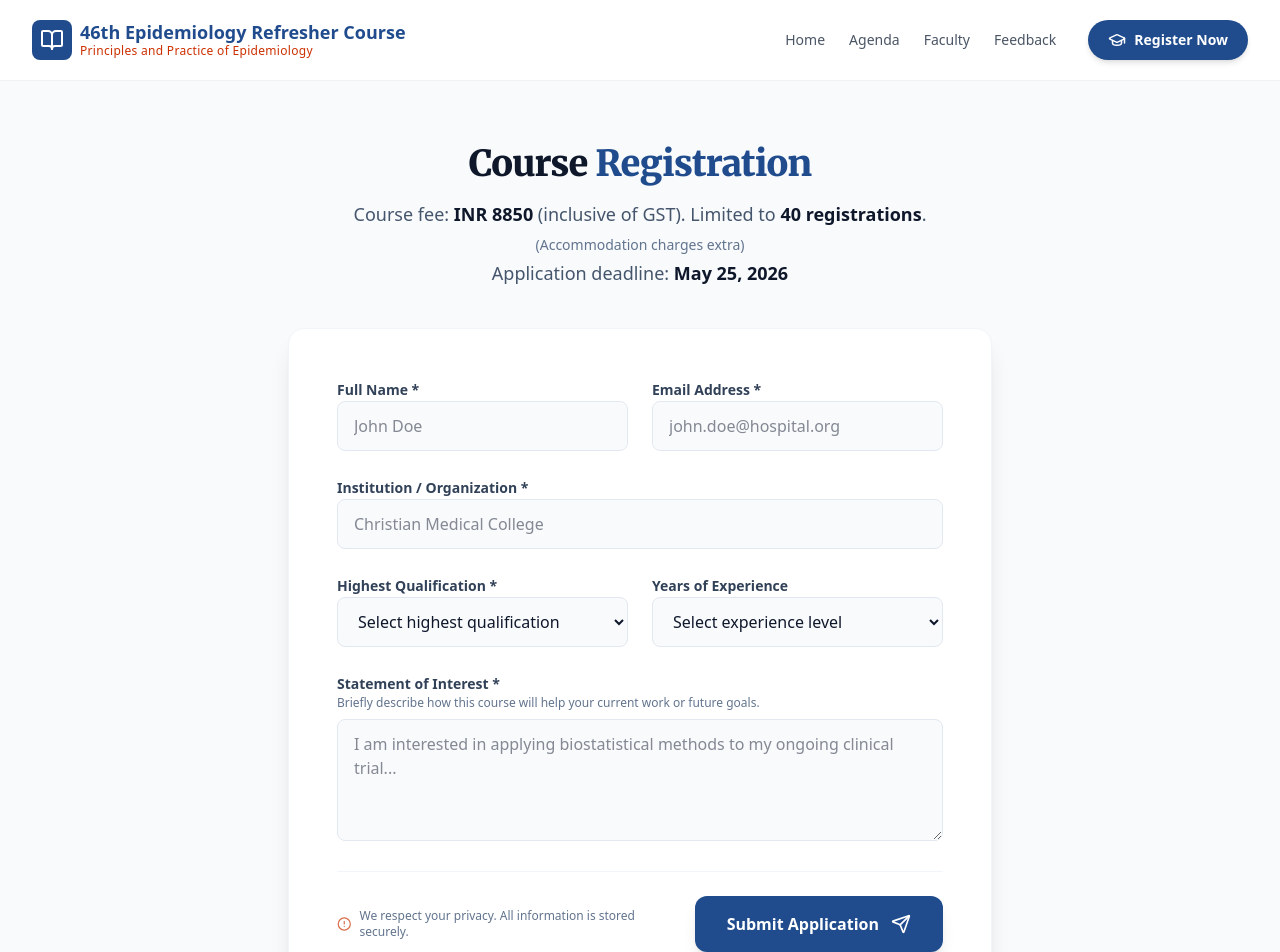
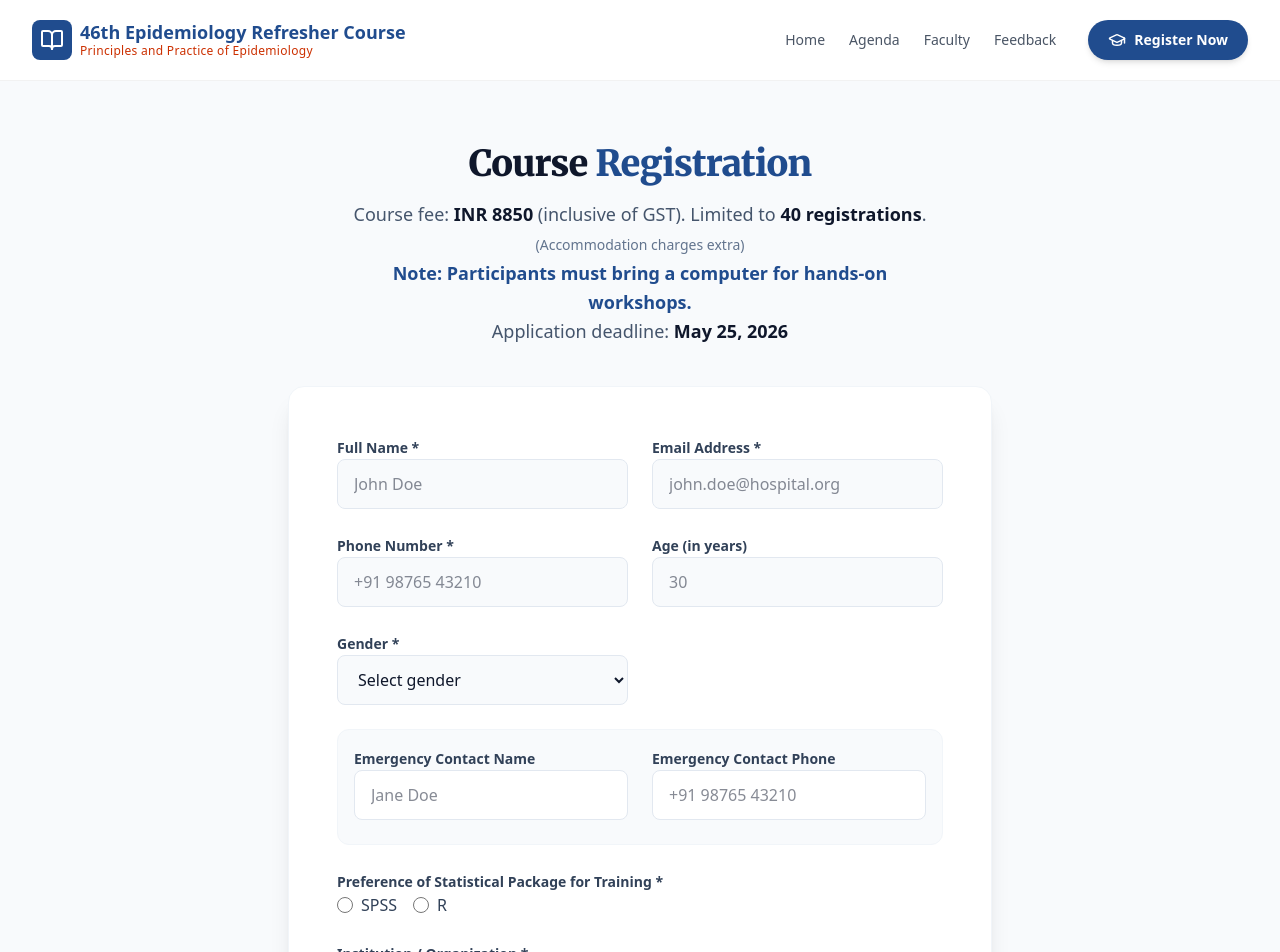
Before and after one commit to jebujohn/cmc-epi-bio-course, a Next.js app: page /registration in a window 1280 px wide. Shown: the top 952 px of the page. Built offline with nearby package versions, Linux system fonts and the light colour scheme.

Commit message:
Update registration form fields, integrate bit.ly payment link, and add manual verification to admin portal

```diff
--- a/src/app/admin/page.tsx
+++ b/src/app/admin/page.tsx
@@ -262,7 +262,14 @@ export default function AdminPortal() {
                                                 </div>
                                             </div>
 
-                                            <div className="flex gap-2 w-full md:w-auto">
+                                            <div className="flex gap-2 w-full md:w-auto flex-wrap justify-end">
+                                                <button
+                                                    onClick={() => updateStatus(selectedRegistration.id, "PAID")}
+                                                    disabled={selectedRegistration.status === "PAID"}
+                                                    className="flex-1 md:flex-none px-4 py-2.5 bg-blue-600 hover:bg-blue-700 text-white rounded-xl font-bold flex items-center justify-center gap-2 transition-all disabled:opacity-50"
+                                                >
+                                                    <CheckCircle size={18} /> Mark Paid
+                                                </button>
                                                 <button
                                                     onClick={() => updateStatus(selectedRegistration.id, "APPROVED")}
                                                     disabled={selectedRegistration.status === "APPROVED"}
--- a/src/app/api/register/route.ts
+++ b/src/app/api/register/route.ts
@@ -16,9 +16,13 @@ function generateAuthCode() {
 export async function POST(req: Request) {
     try {
         const body = await req.json();
-        const { name, email, institution, qualification, experience, interest } = body;
+        const {
+            name, email, phone, emergencyContactName, emergencyContactPhone,
+            age, gender, statPackagePreference,
+            institution, qualification, experience, interest
+        } = body;
 
-        if (!name || !email || !institution || !qualification || !interest) {
+        if (!name || !email || !institution || !qualification || !interest || !phone || !gender) {
             return NextResponse.json({ error: "Missing required fields" }, { status: 400 });
         }
 
@@ -39,6 +43,12 @@ export async function POST(req: Request) {
                 authCode,
                 name,
                 email,
+                phone,
+                emergencyContactName,
+                emergencyContactPhone,
+                age: age ? parseInt(age as string, 10) : null,
+                gender,
+                statPackagePreference,
                 institution,
                 qualification,
                 experience,
--- a/src/app/page.tsx
+++ b/src/app/page.tsx
@@ -109,8 +109,8 @@ export default function Home() {
         <div className="max-w-7xl mx-auto px-4 sm:px-6 lg:px-8">
           <div className="text-center mb-16">
             <h2 className="text-3xl font-bold text-slate-900 mb-4">Why Attend This Course?</h2>
-            <p className="text-slate-600 max-w-2xl mx-auto text-lg">
-              Designed specifically for medical professionals and researchers aiming to strengthen their analytical capabilities.
+            <p className="text-slate-600 max-w-4xl mx-auto text-lg leading-relaxed text-justify md:text-center space-y-4">
+              The focus is on practical aspects of epidemiology and biostatistics as relevant to scientific enquiry. Hands-on training in R and SPSS to enable trainees to perform and interpret analysis of data relevant to these study designs. Highlights include sessions on causal thinking, diagnostic accuracy, and descriptive and analytical designs. Based on feedback, we have incorporated sessions on qualitative and participatory methods as well.
             </p>
           </div>
 
@@ -131,7 +131,7 @@ export default function Home() {
               </div>
               <h3 className="text-xl font-bold text-slate-900 mb-3">Expert Faculty</h3>
               <p className="text-slate-600 leading-relaxed">
-                Learn directly from renowned professors and practicing epidemiologists from CMC and international partner universities.
+                Learn directly from renowned professors and practicing epidemiologists from CMC.
               </p>
             </div>
 
--- a/src/app/payment/page.tsx
+++ b/src/app/payment/page.tsx
@@ -28,15 +28,9 @@ function PaymentPageContent() {
         setIsProcessing(true);
         setError("");
 
-        // TODO: Update this URL to point to CMC's actual institutional payment gateway.
-        // Some gateways require a form POST instead of a GET redirect; adjust here if necessary.
-        const institutionalGatewayUrl = "https://payment.cmcvellore.ac.in/checkout";
-
-        // Pass the registration ID so the gateway can reference it when pinging your webhook
-        const redirectUrl = `${institutionalGatewayUrl}?ref=${encodeURIComponent(registrationId)}&amount=${amount}`;
-
-        // Redirect the user to the portal
-        window.location.href = redirectUrl;
+        // The payment gateway does not provide an API to receive details back.
+        // Redirect the user directly to the payment link.
+        window.location.href = "https://bit.ly/4cZQp8A";
     };
 
     return (
@@ -171,8 +165,8 @@ function PaymentPageContent() {
                                         {/* Gloss effect for the button */}
                                         <div className="absolute inset-0 bg-gradient-to-r from-transparent via-white/10 to-transparent -translate-x-full group-hover:animate-[shimmer_1.5s_infinite]" />
                                     </button>
-                                    <p className="text-center text-xs text-slate-400 mt-4 flex items-center justify-center gap-1">
-                                        Secured by Razorpay • PCI-DSS Certified
+                                    <p className="text-center text-xs text-slate-500 mt-4 px-4">
+                                        Note: After completing your payment on the portal, administrators will manually verify and confirm your participation. You will receive a confirmation email once verified.
                                     </p>
                                 </div>
                             </motion.form>
--- a/src/app/registration/page.tsx
+++ b/src/app/registration/page.tsx
@@ -8,6 +8,12 @@ export default function RegistrationPage() {
     const [formData, setFormData] = useState({
         name: "",
         email: "",
+        phone: "",
+        emergencyContactName: "",
+        emergencyContactPhone: "",
+        age: "",
+        gender: "",
+        statPackagePreference: "",
         institution: "",
         qualification: "",
         experience: "",
@@ -56,6 +62,7 @@ export default function RegistrationPage() {
                         Course fee: <span className="font-bold text-slate-900">INR 8850</span> (inclusive of GST).
                         Limited to <span className="font-bold text-slate-900">40 registrations</span>.
                         <br /> <span className="text-sm text-slate-500 font-medium whitespace-nowrap">(Accommodation charges extra)</span>
+                        <br /> <span className="font-semibold text-primary">Note: Participants must bring a computer for hands-on workshops.</span>
                         <br /> Application deadline: <span className="font-bold text-slate-900">May 25, 2026</span>
                     </p>
                 </div>
@@ -120,6 +127,110 @@ export default function RegistrationPage() {
                                             className="w-full bg-slate-50 border border-slate-200 rounded-lg px-4 py-3 focus:outline-none focus:ring-2 focus:ring-primary/50 focus:border-primary transition-colors text-slate-900"
                                             placeholder="john.doe@hospital.org"
                                         />
+                                    </div>
+
+                                    <div className="space-y-2">
+                                        <label htmlFor="phone" className="text-sm font-semibold text-slate-700">Phone Number *</label>
+                                        <input
+                                            type="tel"
+                                            id="phone"
+                                            name="phone"
+                                            required
+                                            value={formData.phone}
+                                            onChange={handleChange}
+                                            className="w-full bg-slate-50 border border-slate-200 rounded-lg px-4 py-3 focus:outline-none focus:ring-2 focus:ring-primary/50 focus:border-primary transition-colors text-slate-900"
+                                            placeholder="+91 98765 43210"
+                                        />
+                                    </div>
+
+                                    <div className="space-y-2">
+                                        <label htmlFor="age" className="text-sm font-semibold text-slate-700">Age (in years)</label>
+                                        <input
+                                            type="number"
+                                            id="age"
+                                            name="age"
+                                            min="18"
+                                            max="100"
+                                            value={formData.age}
+                                            onChange={handleChange}
+                                            className="w-full bg-slate-50 border border-slate-200 rounded-lg px-4 py-3 focus:outline-none focus:ring-2 focus:ring-primary/50 focus:border-primary transition-colors text-slate-900"
+                                            placeholder="30"
+                                        />
+                                    </div>
+
+                                    <div className="space-y-2">
+                                        <label htmlFor="gender" className="text-sm font-semibold text-slate-700">Gender *</label>
+                                        <select
+                                            id="gender"
+                                            name="gender"
+                                            required
+                                            value={formData.gender}
+                                            onChange={handleChange}
+                                            className="w-full bg-slate-50 border border-slate-200 rounded-lg px-4 py-3 focus:outline-none focus:ring-2 focus:ring-primary/50 focus:border-primary transition-colors text-slate-900"
+                                        >
+                                            <option value="" disabled>Select gender</option>
+                                            <option value="Male">Male</option>
+                                            <option value="Female">Female</option>
+                                            <option value="Other">Other</option>
+                                            <option value="Prefer not to say">Prefer not to say</option>
+                                        </select>
+                                    </div>
+
+                                    <div className="space-y-2 md:col-span-2 grid grid-cols-1 md:grid-cols-2 gap-6 bg-slate-50 border border-slate-100 rounded-xl p-4">
+                                        <div className="space-y-2">
+                                            <label htmlFor="emergencyContactName" className="text-sm font-semibold text-slate-700">Emergency Contact Name</label>
+                                            <input
+                                                type="text"
+                                                id="emergencyContactName"
+                                                name="emergencyContactName"
+                                                value={formData.emergencyContactName}
+                                                onChange={handleChange}
+                                                className="w-full bg-white border border-slate-200 rounded-lg px-4 py-3 focus:outline-none focus:ring-2 focus:ring-primary/50 focus:border-primary transition-colors text-slate-900"
+                                                placeholder="Jane Doe"
+                                            />
+                                        </div>
+                                        <div className="space-y-2">
+                                            <label htmlFor="emergencyContactPhone" className="text-sm font-semibold text-slate-700">Emergency Contact Phone</label>
+                                            <input
+                                                type="tel"
+                                                id="emergencyContactPhone"
+                                                name="emergencyContactPhone"
+                                                value={formData.emergencyContactPhone}
+                                                onChange={handleChange}
+                                                className="w-full bg-white border border-slate-200 rounded-lg px-4 py-3 focus:outline-none focus:ring-2 focus:ring-primary/50 focus:border-primary transition-colors text-slate-900"
+                                                placeholder="+91 98765 43210"
+                                            />
+                                        </div>
+                                    </div>
+
+                                    <div className="space-y-2 md:col-span-2">
+                                        <label htmlFor="statPackagePreference" className="text-sm font-semibold text-slate-700">Preference of Statistical Package for Training *</label>
+                                        <div className="flex gap-4">
+                                            <label className="flex items-center gap-2 cursor-pointer">
+                                                <input
+                                                    type="radio"
+                                                    name="statPackagePreference"
+                                                    value="SPSS"
+                                                    checked={formData.statPackagePreference === 'SPSS'}
+                                                    onChange={handleChange}
+                                                    required
+                                                    className="w-4 h-4 text-primary focus:ring-primary"
+                                                />
+                                                <span className="text-slate-700 font-medium">SPSS</span>
+                                            </label>
+                                            <label className="flex items-center gap-2 cursor-pointer">
+                                                <input
+                                                    type="radio"
+                                                    name="statPackagePreference"
+                                                    value="R"
+                                                    checked={formData.statPackagePreference === 'R'}
+                                                    onChange={handleChange}
+                                                    required
+                                                    className="w-4 h-4 text-primary focus:ring-primary"
+                                                />
+                                                <span className="text-slate-700 font-medium">R</span>
+                                            </label>
+                                        </div>
                                     </div>
 
                                     <div className="space-y-2 md:col-span-2">
```
Also changed, not shown: 1 other file (tests, documents, lock files or other folders).
